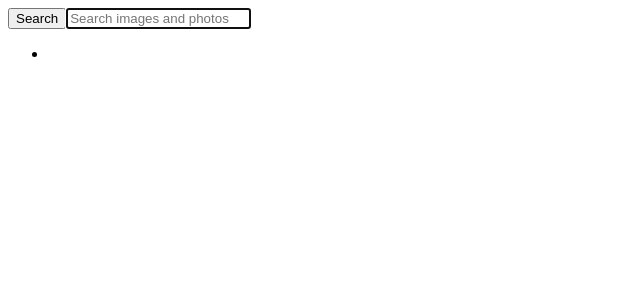
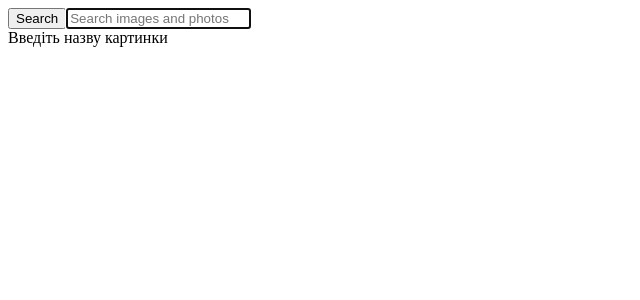
Before and after one commit to ValiaStohnii/goit-react-hw-03-image-finder, a React (Create React App) app: page / in a window 1280 px wide. Shown: the top 300 px of the page, without its empty margins (0-640 px from the left). Built offline with nearby package versions, Linux system fonts and the light colour scheme; no server answers.

Commit message:
add fetch

```diff
--- a/src/App.js
+++ b/src/App.js
@@ -9,13 +9,13 @@ class App extends Component {
     imageName: '',
   };
 
-  componentDidMount() {
-    fetch(
-      `https://pixabay.com/api/?q=cat&page=1&key=24200424-23477fc3694bee0d0a7f46301&image_type=photo&orientation=horizontal&per_page=12`,
-    )
-      .then(r => r.json())
-      .then(image => this.setState({ image }));
-  }
+  // componentDidMount() {
+  //   fetch(
+  //     `https://pixabay.com/api/?q=cat&page=1&key=24200424-23477fc3694bee0d0a7f46301&image_type=photo&orientation=horizontal&per_page=12`,
+  //   )
+  //     .then(r => r.json())
+  //     .then(image => this.setState({ image }));
+  // }
 
   formSubmit = imageName => {
     this.setState({ imageName });
--- a/src/Components/ImageGallery.js
+++ b/src/Components/ImageGallery.js
@@ -1,12 +1,39 @@
-import React from 'react';
+import React, { Component } from 'react';
 import ImageGalleryItem from './ImageGalleryItem';
 
-const ImageGallery = ({ imageName }) => {
-  return (
-    <ul className="gallery">
-      <ImageGalleryItem imageName={imageName} />
-    </ul>
-  );
-};
+class ImageGallery extends Component {
+  state = {
+    image: null,
+    loading: false,
+  };
+
+  componentDidUpdate(prevProps, prevState) {
+    if (prevProps.imageName !== this.props.imageName) {
+      this.setState({ loading: true });
+
+      fetch(
+        `https://pixabay.com/api/?key=24200424-23477fc3694bee0d0a7f46301&page=1&q=${this.props.imageName}&image_type=photo&orientation=horizontal&per_page=12`,
+      )
+        .then(r => r.json())
+        .then(image => this.setState({ image }))
+        .finally(() => this.setState({ loading: false }));
+    }
+  }
+  render() {
+    const { loading, image } = this.state;
+    const { imageName } = this.props;
+    return (
+      <div>
+        {loading && <div>Loading...</div>}
+        {!imageName && <div>Введіть назву картинки</div>}
+        {image && (
+          <ul className="gallery">
+            <ImageGalleryItem imageName={image.tags} imageUrl={image.webformatURL} />
+          </ul>
+        )}
+      </div>
+    );
+  }
+}
 
 export default ImageGallery;
--- a/src/Components/ImageGalleryItem.js
+++ b/src/Components/ImageGalleryItem.js
@@ -1,9 +1,9 @@
 import React from 'react';
 
-const ImageGalleryItem = ({ imageName }) => {
+const ImageGalleryItem = ({ imageName, imageUrl }) => {
   return (
     <li className="gallery-item">
-      <img src="" alt={imageName} />
+      <img src={imageUrl} alt={imageName} />
     </li>
   );
 };
```
